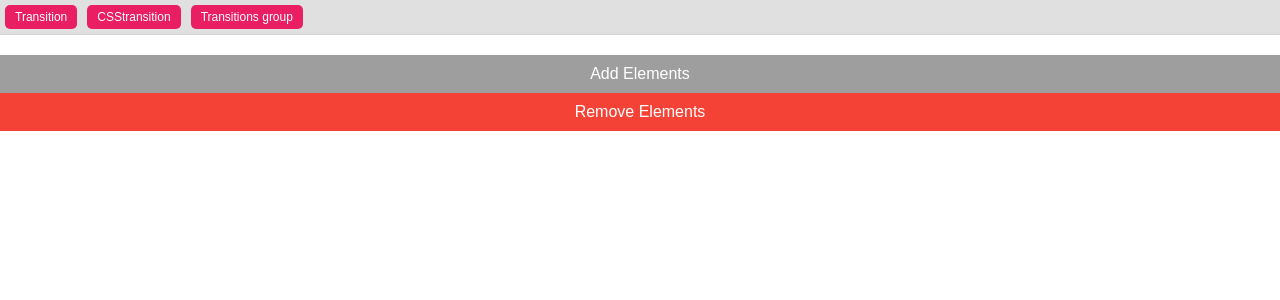
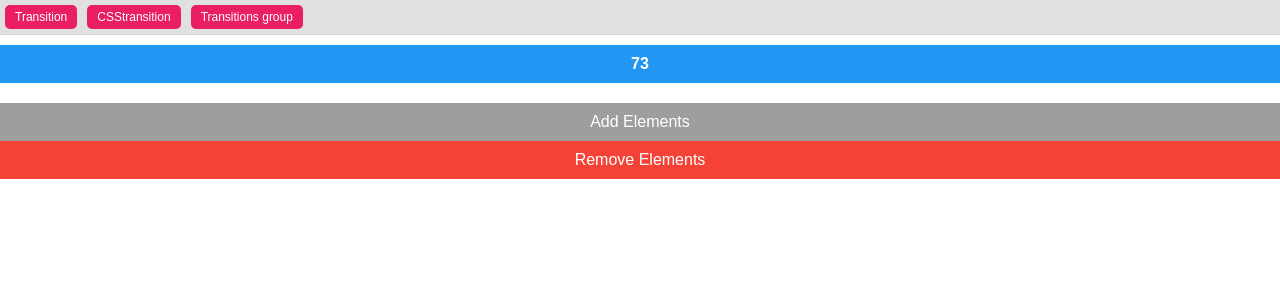
Before and after one commit to Brettkgamble/reactTransitions, a React (Create React App) app: page /tgroup in a window 1280 px wide. Both pictures are taken after a click on the element "Add Elements". Shown: the top 300 px of the page. Built offline with nearby package versions, Linux system fonts and the light colour scheme; the HTML template or start-up script is replaced by a standard one.

Commit message:
0005 - Transitions Group

```diff
--- a/src/components/Tgroup.js
+++ b/src/components/Tgroup.js
@@ -1,27 +1,54 @@
 import React, { Component } from 'react';
 import '../css/App.css';
+import { CSSTransition, TransitionGroup} from "react-transition-group";
 
 class Slide extends Component{
     state = {
         items:[]
     }
 
-    addElements () {
+    showElements () {
+      return this.state.items.map((item, i) =>(
+          <CSSTransition
 
+          >
+              <div className="item" key={i}>
+                  {item}
+              </div>
+          </CSSTransition>
+
+          )
+      )
     }
 
     generateNumber(){
-
+        let newArray = [
+            ...this.state.items,
+            Math.floor(Math.random() * 100 ) + 1
+        ]
+       this.setState({
+           items: newArray
+       })
     }
 
     removeNumber(){
-
+        let newArray = this.state.items.slice(0, -1)
+        this.setState({
+            items: newArray
+        })
     }
 
     render(){
+        console.log(this.state.items)
         return(
             <div>
-                {this.addElements()}
+
+                <TransitionGroup
+                    className="list"
+                    component="div"
+                >
+                    {this.showElements()}
+                </TransitionGroup>
 
                 <div className="btns">
                     <div className="btn-add" onClick={()=> this.generateNumber()}>Add Elements</div>
```
